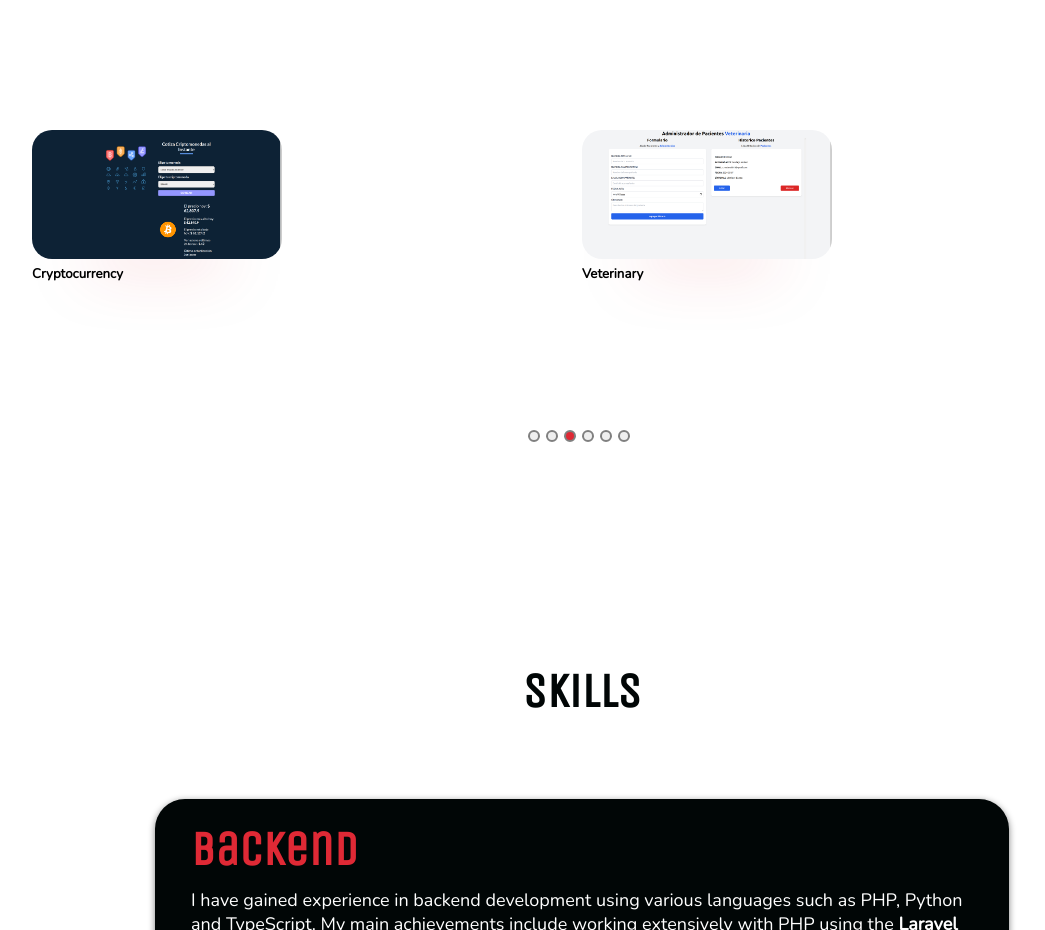
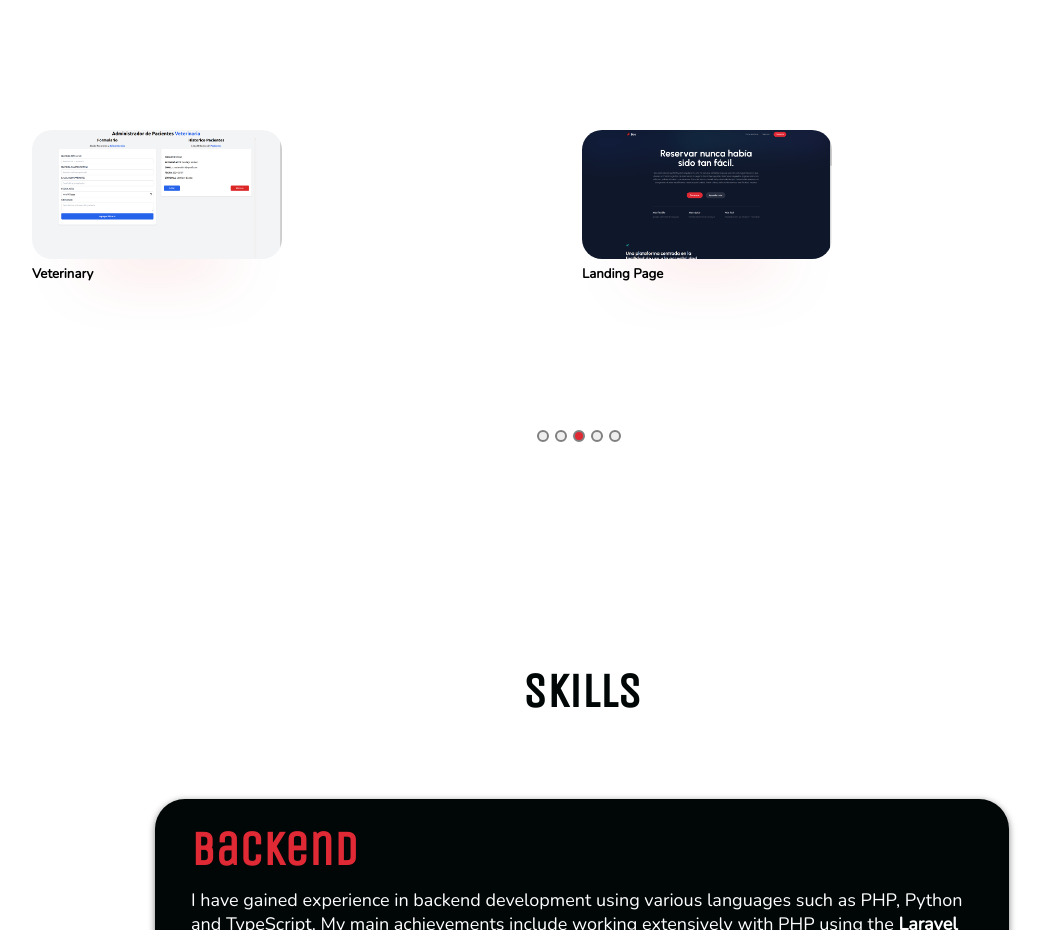
Before and after one commit to molxno/portfolio, a React (Create React App) app: page / in a window 1280 px wide. Shown: the part 3120-4050 px from the top of the page, without its empty margins (58-1103 px from the left). Built offline with nearby package versions, Linux system fonts and the light colour scheme; no server answers.

Commit message:
Hide inactive projects by backend

```diff
--- a/src/components/ProjectsSection/index.tsx
+++ b/src/components/ProjectsSection/index.tsx
@@ -54,13 +54,13 @@ const projects: Project[] = [
       "https://www.freepnglogos.com/uploads/javascript-png/javascript-vector-logo-yellow-png-transparent-javascript-vector-12.png",
     link: "https://origen-mp.vercel.app/",
   },
-  {
-    name: "Bookstore",
-    background: Bookstore,
-    hover:
-      "https://img.icons8.com/?size=512&id=qV-JzWYl9dzP&format=png",
-    link: "https://django-app-b6egv.ondigitalocean.app/"
-  },
+  // {
+  //   name: "Bookstore",
+  //   background: Bookstore,
+  //   hover:
+  //     "https://img.icons8.com/?size=512&id=qV-JzWYl9dzP&format=png",
+  //   link: "https://django-app-b6egv.ondigitalocean.app/"
+  // },
   {
     name: "Cryptocurrency",
     background: Cripto,
```
